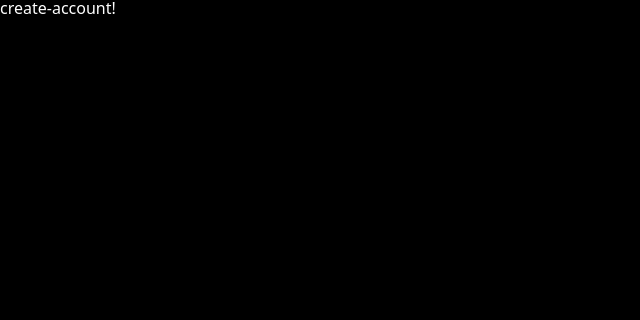
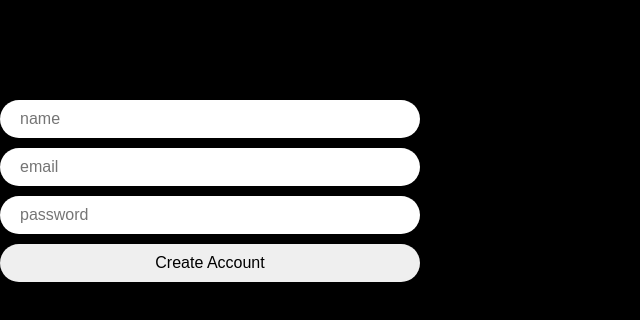
Before and after one commit to srchae/twitter-project, a React (Vite) app: page /create-account in a window 1280 px wide. Shown: the top 320 px of the page, without its empty margins (0-640 px from the left). Built offline with nearby package versions, Linux system fonts and the light colour scheme; the HTML template or start-up script is replaced by a standard one.

Commit message:
firebase 설치 및 계정 생성 초기 세팅

```diff
--- a/package.json
+++ b/package.json
@@ -10,6 +10,7 @@
     "preview": "vite preview"
   },
   "dependencies": {
+    "firebase": "^10.1.0",
     "react": "^18.2.0",
     "react-dom": "^18.2.0",
     "react-router-dom": "^6.21.1",
--- a/src/App.tsx
+++ b/src/App.tsx
@@ -8,6 +8,7 @@ import { createGlobalStyle } from "styled-components";
 import reset from "styled-reset";
 import { useEffect, useState } from "react";
 import LoadingScreen from "./components/loading-screen";
+import { auth } from "./firebase";
 
 // Layout이 먼저 렌더된 후 Home이 렌더
 const router = createBrowserRouter([
@@ -50,11 +51,12 @@ const GlobalStyles = createGlobalStyle`
   `;
 
 function App() {
-  const [isLoading, setIsLoading] = useState(true);
+  const [isLoading, setLoading] = useState(true);
 
   // 파이어베이스가 준비될 때까지 기다림
   const init = async() => {
-    setTimeout(() => setIsLoading(false), 2000);
+    await auth.authStateReady();
+    setTimeout(() => setLoading(false), 2000);
   }
 
   useEffect(()=> {
--- /dev/null
+++ b/src/firebase.tsx
@@ -0,0 +1,18 @@
+import { initializeApp } from "firebase/app";
+import { getAnalytics } from "firebase/analytics";
+import { getAuth } from "firebase/auth";
+
+const firebaseConfig = {
+  apiKey: "AIzaSyBzel-wQ5JfpB03rrpNeVnzBcTzp-gCQ4A",
+  authDomain: "twitter-project-72bbf.firebaseapp.com",
+  projectId: "twitter-project-72bbf",
+  storageBucket: "twitter-project-72bbf.appspot.com",
+  messagingSenderId: "56714007361",
+  appId: "1:56714007361:web:452f8a7f85f3ac45d9c7c0",
+  measurementId: "G-Y6V0SX6K12"
+};
+
+// Firebase 초기화
+/* config 옵션을 통해 app 객체 생성 후, 인증 옵션을 통해 auth 객체 생성*/
+const app = initializeApp(firebaseConfig);
+export const auth = getAuth(app);
--- a/src/routes/create-account.tsx
+++ b/src/routes/create-account.tsx
@@ -1,3 +1,63 @@
+import { useState } from "react";
+import styled from "styled-components";
+
+const Wrapper = styled.div`
+height: 100%;
+display: flex;
+flex-direction: column;
+align-items: center;
+width: 420px;
+padding: 50px 0px;
+`;
+
+const Form = styled.form`
+margin-top: 50px;
+display: flex;
+flex-direction: column;
+gap: 10px;
+width: 100%;
+`;
+
+const Title = styled.h1`
+font-size: 42px;
+`;
+
+const Input = styled.input`
+padding: 10px 20px;
+border-radius: 50px;
+border: none;
+width: 100%;
+font-size: 16px;
+&[type="submit"] {
+cursor: pointer;
+&:hover {
+opacity: 0.8;
+}
+}
+`;
+
+const Error = styled.span`
+font-weight: 600;
+color: tomato;
+`;
+
+
 export default function CreateAccount() {
-    return <h1>create-account!</h1>
+    // 계정 생성을 시작할 때 상태값을 f -> t로 바꿀 것임
+    const [isLoading, setLoading] = useState(false);
+    const [name, setName] = useState("");
+    const [email, setEmail] = useState("");
+    const [password, setPassword] = useState("");
+    const onChange = (e : React.ChangeEvent<HTMLInputElement>) => {
+        // 매개변수로 선언된 e에서 target을 구조분해할당
+        // const {target : {name, value}} = e; -- 여기서부터 시작,,,
+    }
+    return <Wrapper>
+        <Form>
+            <Input name="name" value={name} placeholder="name" type="text" required/>
+            <Input name="email" value={email} placeholder="email" type="email" required/>
+            <Input name="password" value={password} placeholder="password" type="password" required/>
+            <Input type="submit" value="Create Account"/>
+        </Form>
+    </Wrapper>
 }
```
Also changed, not shown: 1 other file (tests, documents, lock files or other folders).
